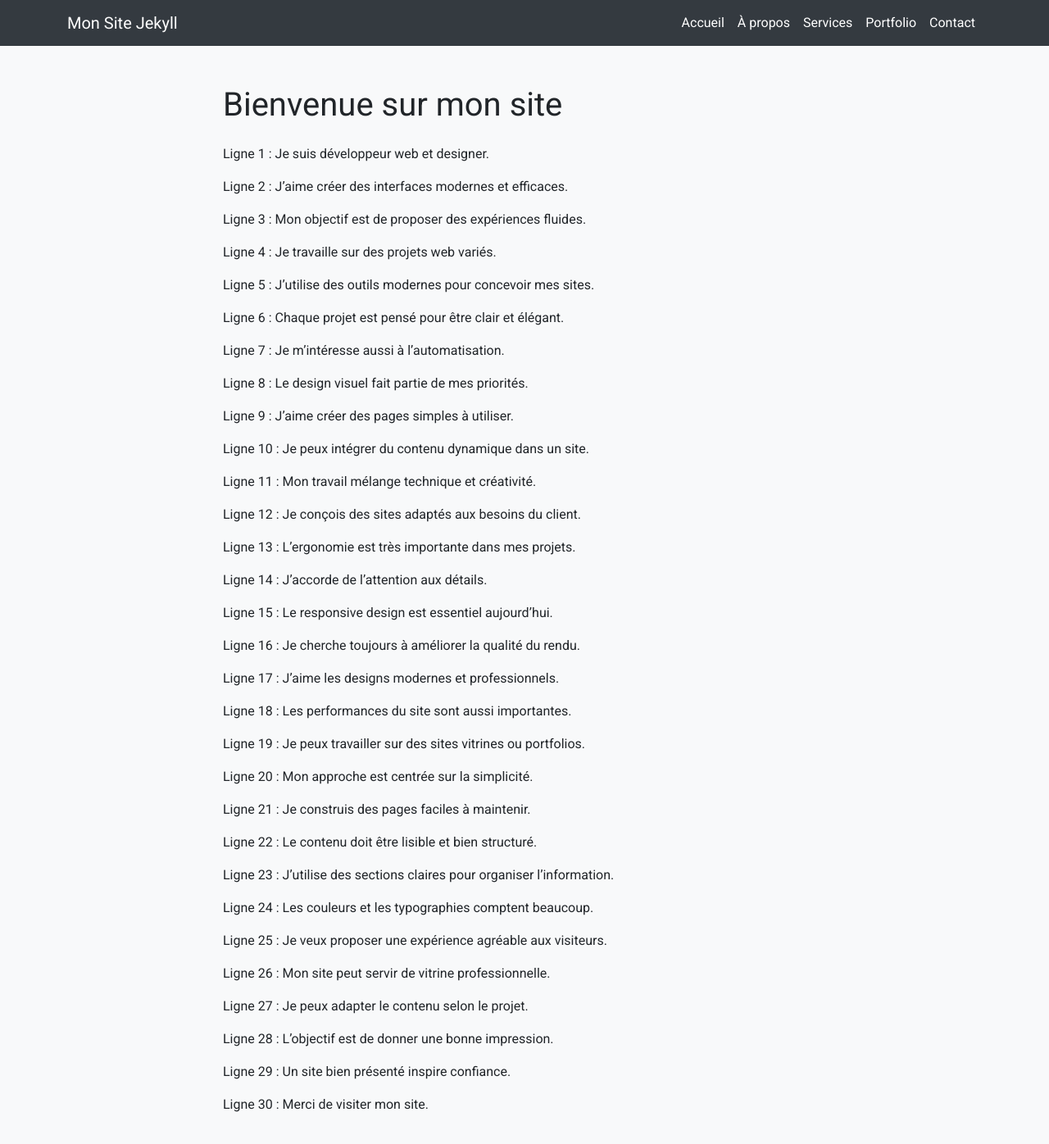
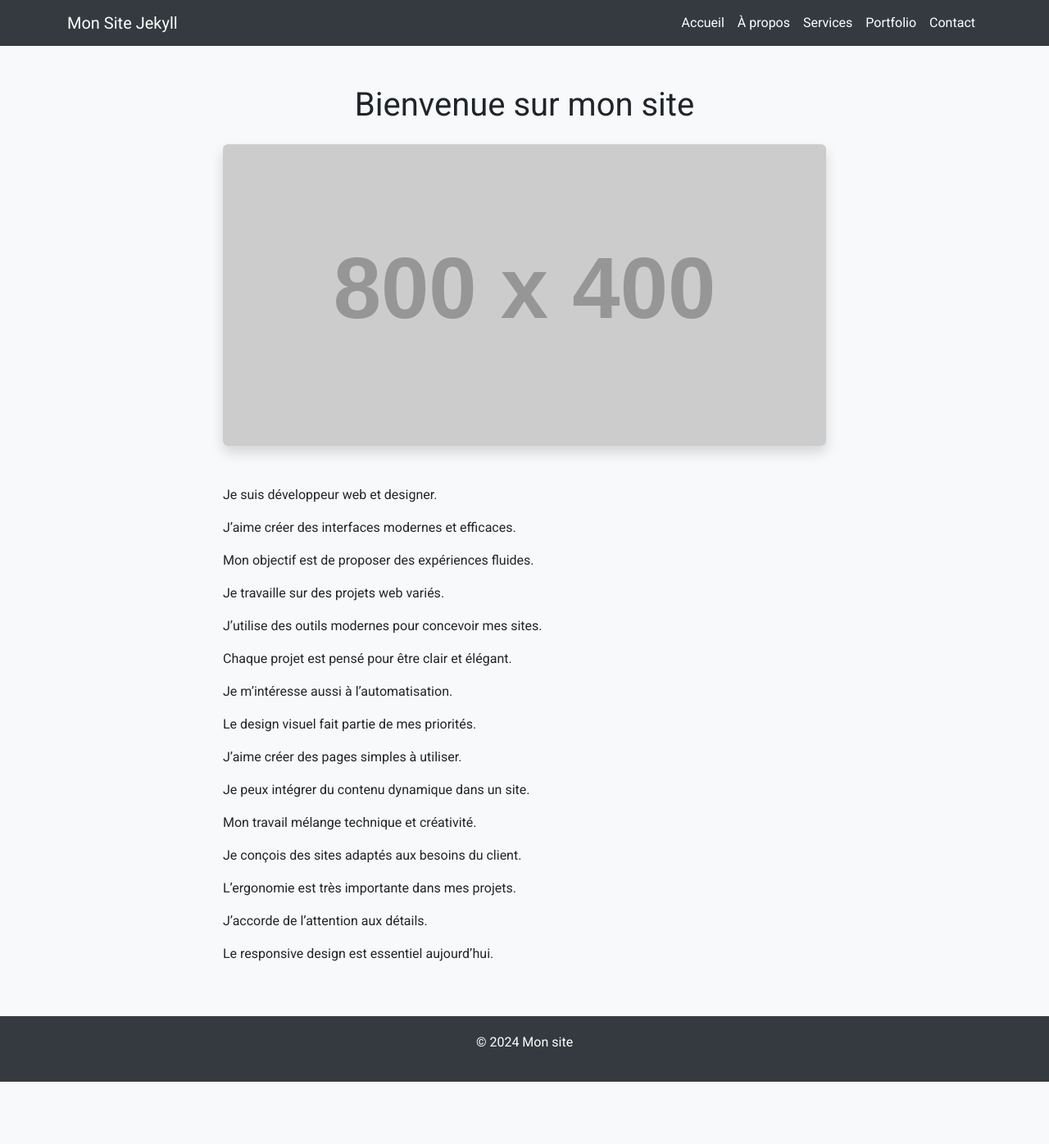
Before and after one commit to abderrahim01/coursera, a Jekyll site: the page built from index.html, in a window 1280 px wide and 1400 px high. Shown: the top 1396 px of the window at 82% size. Built offline with Jekyll 4.4.1, drawn with Linux system fonts in a browser that asks for light colours.

Commit message:
Mise a jours des pages 08

```diff
--- a/index.html
+++ b/index.html
@@ -2,41 +2,35 @@
 layout: default
 title: "Accueil"
 ---
+
 <section class="container py-5">
   <div class="row justify-content-center">
-    <div class="col-lg-8">
+    <div class="col-lg-8 text-center">
       <h1 class="mb-4">Bienvenue sur mon site</h1>
 
-      <p>Ligne 1 : Je suis développeur web et designer.</p>
-      <p>Ligne 2 : J’aime créer des interfaces modernes et efficaces.</p>
-      <p>Ligne 3 : Mon objectif est de proposer des expériences fluides.</p>
-      <p>Ligne 4 : Je travaille sur des projets web variés.</p>
-      <p>Ligne 5 : J’utilise des outils modernes pour concevoir mes sites.</p>
-      <p>Ligne 6 : Chaque projet est pensé pour être clair et élégant.</p>
-      <p>Ligne 7 : Je m’intéresse aussi à l’automatisation.</p>
-      <p>Ligne 8 : Le design visuel fait partie de mes priorités.</p>
-      <p>Ligne 9 : J’aime créer des pages simples à utiliser.</p>
-      <p>Ligne 10 : Je peux intégrer du contenu dynamique dans un site.</p>
-      <p>Ligne 11 : Mon travail mélange technique et créativité.</p>
-      <p>Ligne 12 : Je conçois des sites adaptés aux besoins du client.</p>
-      <p>Ligne 13 : L’ergonomie est très importante dans mes projets.</p>
-      <p>Ligne 14 : J’accorde de l’attention aux détails.</p>
-      <p>Ligne 15 : Le responsive design est essentiel aujourd’hui.</p>
-      <p>Ligne 16 : Je cherche toujours à améliorer la qualité du rendu.</p>
-      <p>Ligne 17 : J’aime les designs modernes et professionnels.</p>
-      <p>Ligne 18 : Les performances du site sont aussi importantes.</p>
-      <p>Ligne 19 : Je peux travailler sur des sites vitrines ou portfolios.</p>
-      <p>Ligne 20 : Mon approche est centrée sur la simplicité.</p>
-      <p>Ligne 21 : Je construis des pages faciles à maintenir.</p>
-      <p>Ligne 22 : Le contenu doit être lisible et bien structuré.</p>
-      <p>Ligne 23 : J’utilise des sections claires pour organiser l’information.</p>
-      <p>Ligne 24 : Les couleurs et les typographies comptent beaucoup.</p>
-      <p>Ligne 25 : Je veux proposer une expérience agréable aux visiteurs.</p>
-      <p>Ligne 26 : Mon site peut servir de vitrine professionnelle.</p>
-      <p>Ligne 27 : Je peux adapter le contenu selon le projet.</p>
-      <p>Ligne 28 : L’objectif est de donner une bonne impression.</p>
-      <p>Ligne 29 : Un site bien présenté inspire confiance.</p>
-      <p>Ligne 30 : Merci de visiter mon site.</p>
+      <img
+        src="https://via.placeholder.com/800x400"
+        alt="Design site web"
+        class="img-fluid rounded shadow mb-5"
+      />
+
+      <div class="text-start">
+        <p>Je suis développeur web et designer.</p>
+        <p> J’aime créer des interfaces modernes et efficaces.</p>
+        <p> Mon objectif est de proposer des expériences fluides.</p>
+        <p> Je travaille sur des projets web variés.</p>
+        <p> J’utilise des outils modernes pour concevoir mes sites.</p>
+        <p> Chaque projet est pensé pour être clair et élégant.</p>
+        <p> Je m’intéresse aussi à l’automatisation.</p>
+        <p> Le design visuel fait partie de mes priorités.</p>
+        <p> J’aime créer des pages simples à utiliser.</p>
+        <p> Je peux intégrer du contenu dynamique dans un site.</p>
+        <p> Mon travail mélange technique et créativité.</p>
+        <p> Je conçois des sites adaptés aux besoins du client.</p>
+        <p> L’ergonomie est très importante dans mes projets.</p>
+        <p> J’accorde de l’attention aux détails.</p>
+        <p> Le responsive design est essentiel aujourd’hui.</p>
+      </div>
     </div>
   </div>
 </section>
```
